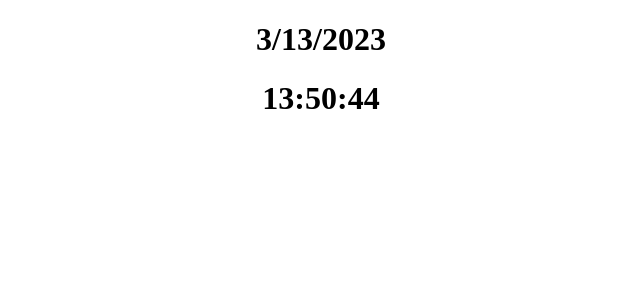
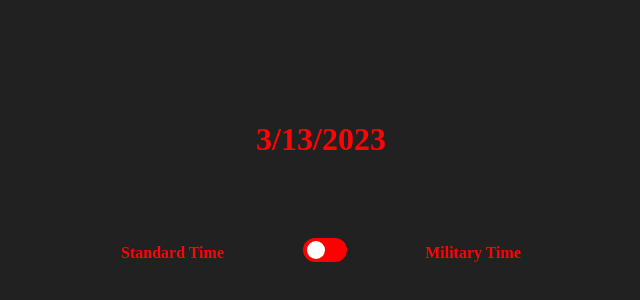
Before and after one commit to pabi26/Digital-Clock, a plain HTML site: page index.html in a window 1280 px wide. Shown: the whole page, without its empty margins (319-959 px from the left). Drawn offline with Linux system fonts and the light colour scheme; a web font is replaced by a local one.

Commit message:
clock render updates

```diff
--- a/index.html
+++ b/index.html
@@ -5,11 +5,24 @@
     <meta http-equiv="X-UA-Compatible" content="IE=edge">
     <meta name="viewport" content="width=device-width, initial-scale=1.0">
     <link rel="stylesheet" href="styles.css">
+    <link rel="preconnect" href="https://fonts.googleapis.com">
+    <link rel="preconnect" href="https://fonts.gstatic.com" crossorigin>
+    <link href="https://fonts.googleapis.com/css2?family=Noto+Sans+Symbols+2&display=swap" rel="stylesheet">
     <title>Digital Clock</title>
 </head>
 <body>
-    <h1 id="date"></h1>
-    <h1 id="clock"></h1>
+    <main id="clock">
+        <h1 id="date"></h1>
+        <h1 id="time"></h1>
+        <div id="display-time">
+            <h4>Standard Time</h4>
+            <label class="toggle">
+                <input type="checkbox">
+                <span class="slider"></span>
+            </label>
+            <h4>Military Time</h4>
+        </div>
+    </main>
 	<script src="index.js"></script>
 </body>
 </html>
--- a/index.js
+++ b/index.js
@@ -1,30 +1,15 @@
-function updateTime() {
+function updateDate() {
     let now = new Date();
-    let hours = now.getHours();
-    let minutes = now.getMinutes();
-    let seconds = now.getSeconds();
     let day = now.getDate();
     let month = now.getMonth() + 1; // add 1 to get the correct month
     let year = now.getFullYear();
 
-    // add leading zeros to single-digit hours, minutes, and seconds
-    if (hours < 10) {
-        hours = "0" + hours;
-    }
-    if (minutes < 10) {
-        minutes = "0" + minutes;
-    }
-    if (seconds < 10) {
-        seconds = "0" + seconds;
-    }
+    // display the current  date
 
-    // display the current time and date
-    let clock = document.getElementById("clock");
-    clock.textContent = hours + ":" + minutes + ":" + seconds;
     let date = document.getElementById('date');
     date.textContent = month + '/' + day + "/" + year;
 
 }
 
 // call updateTime function every second
-setInterval(updateTime, 1000);
+updateDate()
--- a/styles.css
+++ b/styles.css
@@ -1,3 +1,79 @@
-body{
-    text-align: center;
+body {
+  background-color: rgba(0, 0, 0, 0.87);
+  text-align: center;
+  max-width: 400px;
+  margin: 0 auto;
 }
+
+#clock{
+  padding-top: 100px;
+  display: flex;
+  flex-direction: column;
+  justify-content: center;
+  align-content: center;
+  font-family: 'Digital dream Fat';
+  color: rgb(255, 4, 4);
+}
+
+#display-time{
+  display: flex;
+  justify-content: space-around;
+}
+
+
+label{
+  margin: 0 auto;
+  margin-top: 15px;
+}
+.toggle {
+  position: relative;
+  display: inline-block;
+  width: 44px;
+  height: 24px;
+}
+
+.toggle input {
+  opacity: 0;
+  width: 0;
+  height: 0;
+}
+
+.slider {
+  position: absolute;
+  cursor: pointer;
+  top: 0;
+  left: 0;
+  right: 0;
+  bottom: 0;
+  background-color: rgb(255, 0, 0);
+  -webkit-transition: .4s;
+  transition: .4s;
+  border-radius: 34px;
+}
+
+.slider:before {
+  position: absolute;
+  content: "";
+  height: 18px;
+  width: 18px;
+  left: 4px;
+  bottom: 3px;
+  background-color: white;
+  -webkit-transition: .4s;
+  transition: .4s;
+  border-radius: 50%;
+}
+
+input:checked + .slider {
+  background-color: green;
+}
+
+input:focus + .slider {
+  box-shadow: 0 0 1px green;
+}
+
+input:checked + .slider:before {
+  -webkit-transform: translateX(16px);
+  -ms-transform: translateX(16px);
+  transform: translateX(16px);
+}
```
Also changed, not shown: clock.html (added, +10 -0 lines), script.js (added, +27 -0 lines).
